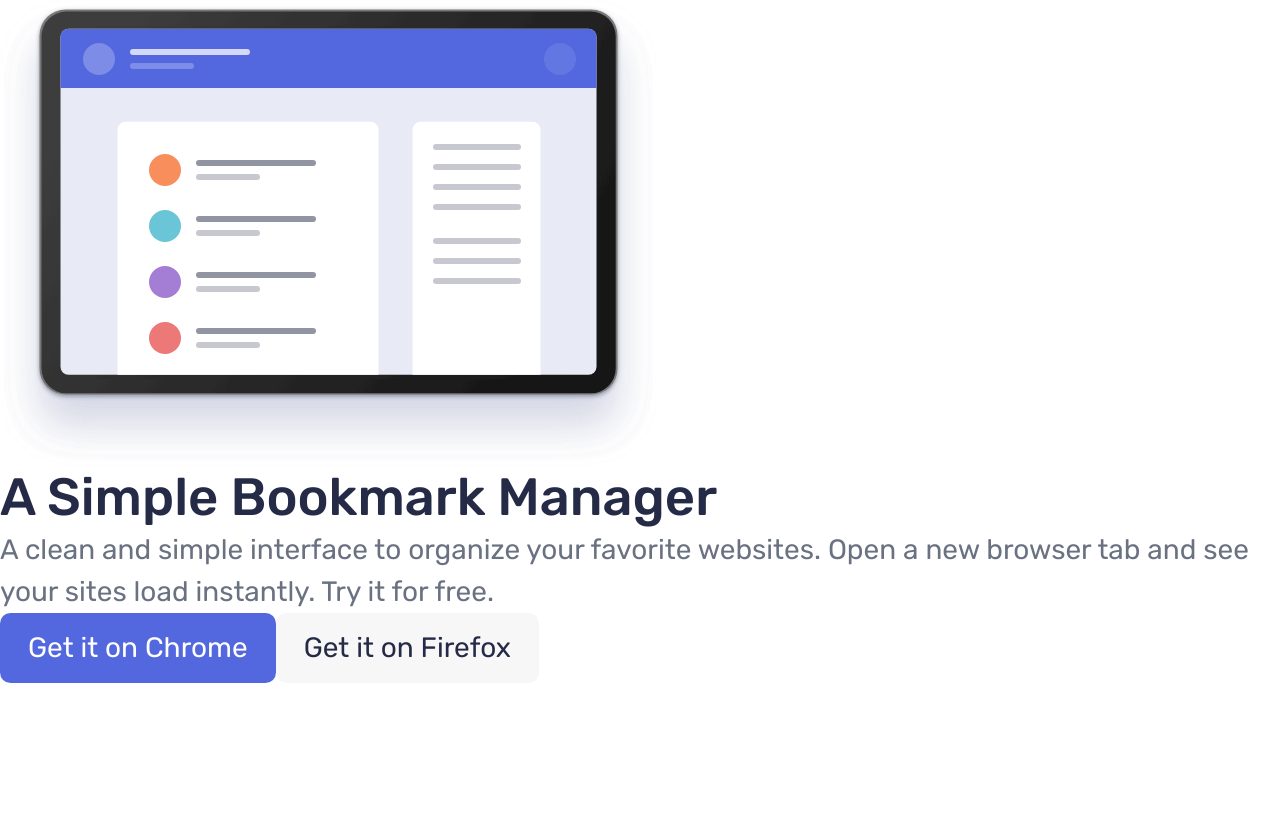
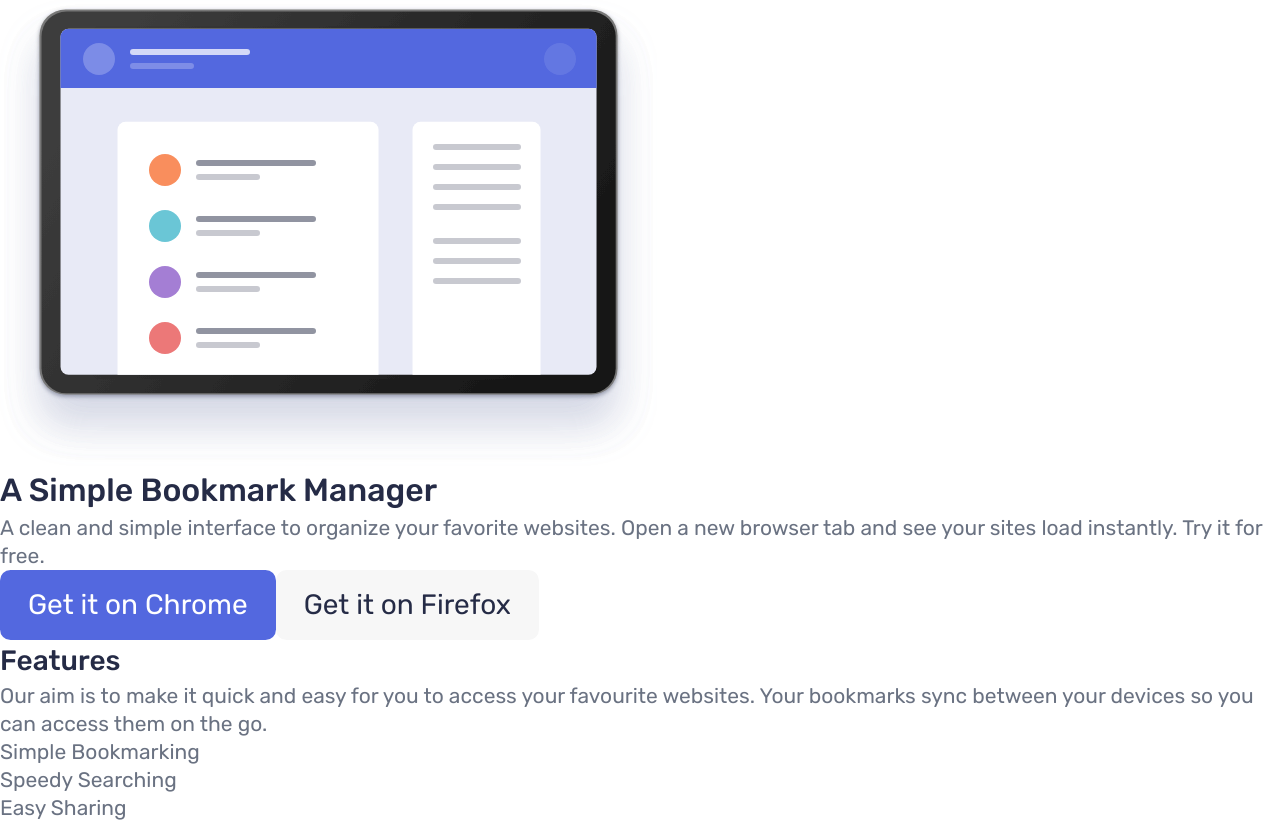
Before and after one commit to remainhumble/bookmark-landing-page, a React (Vite) app: page / in a window 1280 px wide. Before the commit the page ends 800 px from the top, so only its background shows below. Built offline with nearby package versions, Linux system fonts and the light colour scheme.

Commit message:
Features Component

```diff
--- a/src/App.jsx
+++ b/src/App.jsx
@@ -1,15 +1,11 @@
-import React from 'react'
-import "./index.css";
-import imgs from '../images/images.js';
+import Features from './Features.jsx';
+import Hero from './Hero.jsx';
 
 const App = () => {
     return (
         <div>
-            <img src={imgs.illustrationHero} alt="" />
-            <h1 className="text-3xl text-blue-950 font-medium">A Simple Bookmark Manager</h1>
-            <p className="text-gray-500 font-normal">A clean and simple interface to organize your favorite websites. Open a new browser tab and see your sites load instantly. Try it for free.</p>
-            <button className="bg-blue-600 text-white px-4 py-2 rounded-md">Get it on Chrome</button>
-            <button className="bg-grey-50 text-white px-4 py-2 rounded-md"><span className='text-blue-950'>Get it on Firefox</span></button>
+            <Hero />
+            <Features />
         </div>
     )
 }
--- /dev/null
+++ b/src/Features.jsx
@@ -0,0 +1,17 @@
+import "./index.css";
+
+const Features = () => {
+    return (
+        <>
+            <h2 className="text-blue-950 font-medium">Features</h2>
+            <p className="text-xs text-gray-500">Our aim is to make it quick and easy for you to access your favourite websites. Your bookmarks sync between your devices so you can access them on the go.</p>
+            <ul className="text-xs text-gray-500">
+                <li>Simple Bookmarking</li>
+                <li>Speedy Searching</li>
+                <li>Easy Sharing</li>
+            </ul>
+        </>
+    )
+}
+
+export default Features;
--- /dev/null
+++ b/src/Hero.jsx
@@ -0,0 +1,17 @@
+import "./index.css";
+import imgs from '../images/images.js';
+
+const App = () => {
+    return (
+        <div>
+            <img src={imgs.illustrationHero} alt="" />
+
+            <h1 className="text-[32px] text-blue-950 font-medium">A Simple Bookmark Manager</h1>
+            <p className="text-gray-500 font-normal text-xs">A clean and simple interface to organize your favorite websites. Open a new browser tab and see your sites load instantly. Try it for free.</p>
+            <button className="bg-blue-600 text-white px-4 py-2 rounded-md">Get it on Chrome</button>
+            <button className="bg-grey-50 text-white px-4 py-2 rounded-md"><span className='text-blue-950'>Get it on Firefox</span></button>
+        </div>
+    )
+}
+
+export default App
--- a/src/index.css
+++ b/src/index.css
@@ -8,6 +8,10 @@
   font-family: "Rubik", sans-serif;
 }
 
+button {
+  cursor: pointer;
+}
+
 @theme {
   --font-rubik: "Rubik", sans-serif;
   --color-blue-600: hsl(231, 69%, 60%);
```
